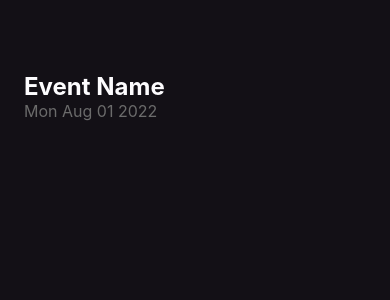
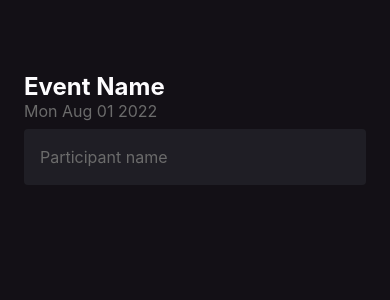
Before and after one commit to marocss/imhere, a React Native app: screen / in a window 390 px wide. Shown: the top 300 px of the page. Built offline with nearby package versions, Linux system fonts and the light colour scheme.

Commit message:
fundamentos
input de dados

```diff
--- a/src/screens/Home/index.tsx
+++ b/src/screens/Home/index.tsx
@@ -1,4 +1,4 @@
-import { Text, View } from 'react-native';
+import { Text, TextInput, View } from 'react-native';
 import { styles } from './styles';
 
 const Home = () => {
@@ -8,6 +8,15 @@ const Home = () => {
     <View style={styles.container}>
       <Text style={styles.eventName}>{eventName}</Text>
       <Text style={styles.eventDate}>{eventDate}</Text>
+      <TextInput
+        style={styles.input}
+        placeholder="Participant name"
+        placeholderTextColor={'#6b6b6b'}
+        autoCapitalize='words'
+        maxLength={50}
+        autoCorrect={false}
+        autoComplete={'off'}
+      />
     </View>
   );
 };
--- a/src/screens/Home/styles.ts
+++ b/src/screens/Home/styles.ts
@@ -16,8 +16,13 @@ export const styles = StyleSheet.create({
     color: '#6b6b6b',
     fontSize: 16
   },
-  title: {
-    fontSize: 32,
-    padding: 8
-  }
+  input: {
+    backgroundColor: '#1f1e25',
+    height: 56,
+    borderRadius: 4,
+    color: '#fff',
+    fontSize: 16,
+    padding: 16,
+    marginTop: 8
+  },
 });
```
